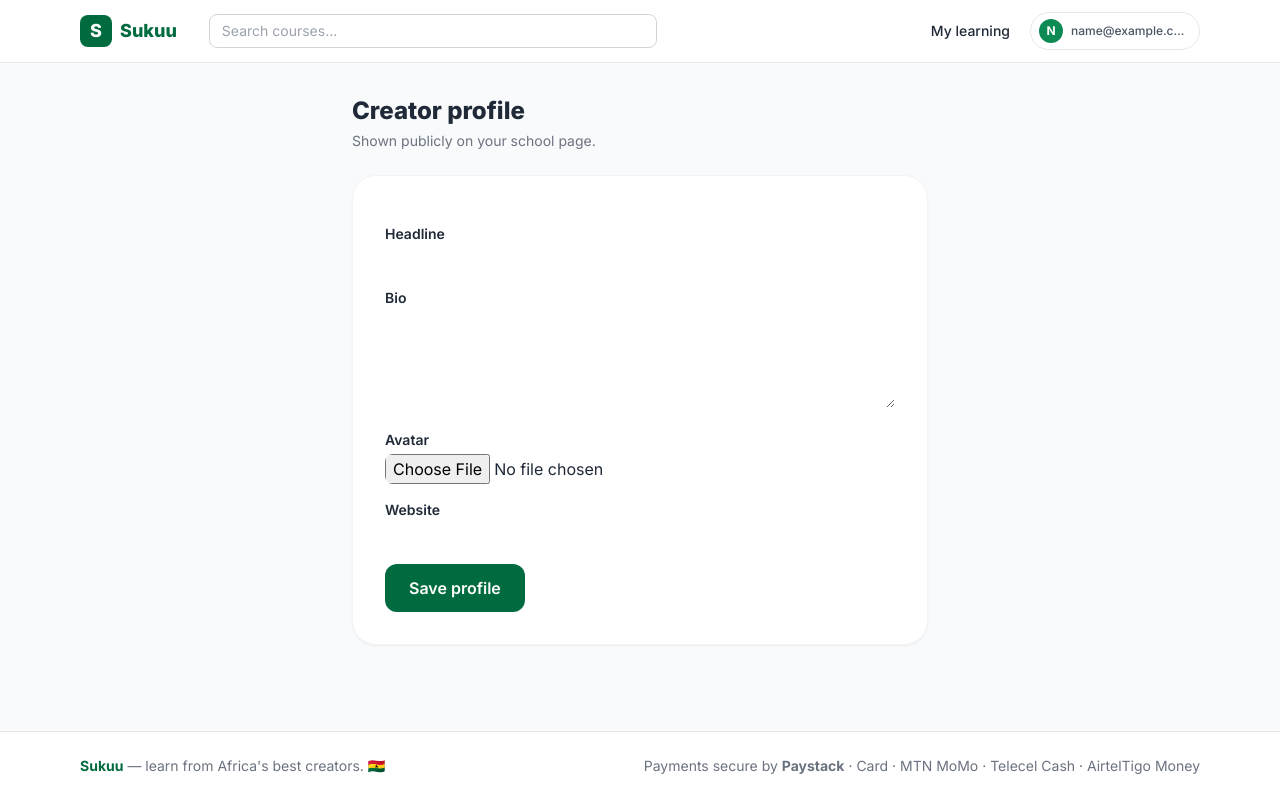
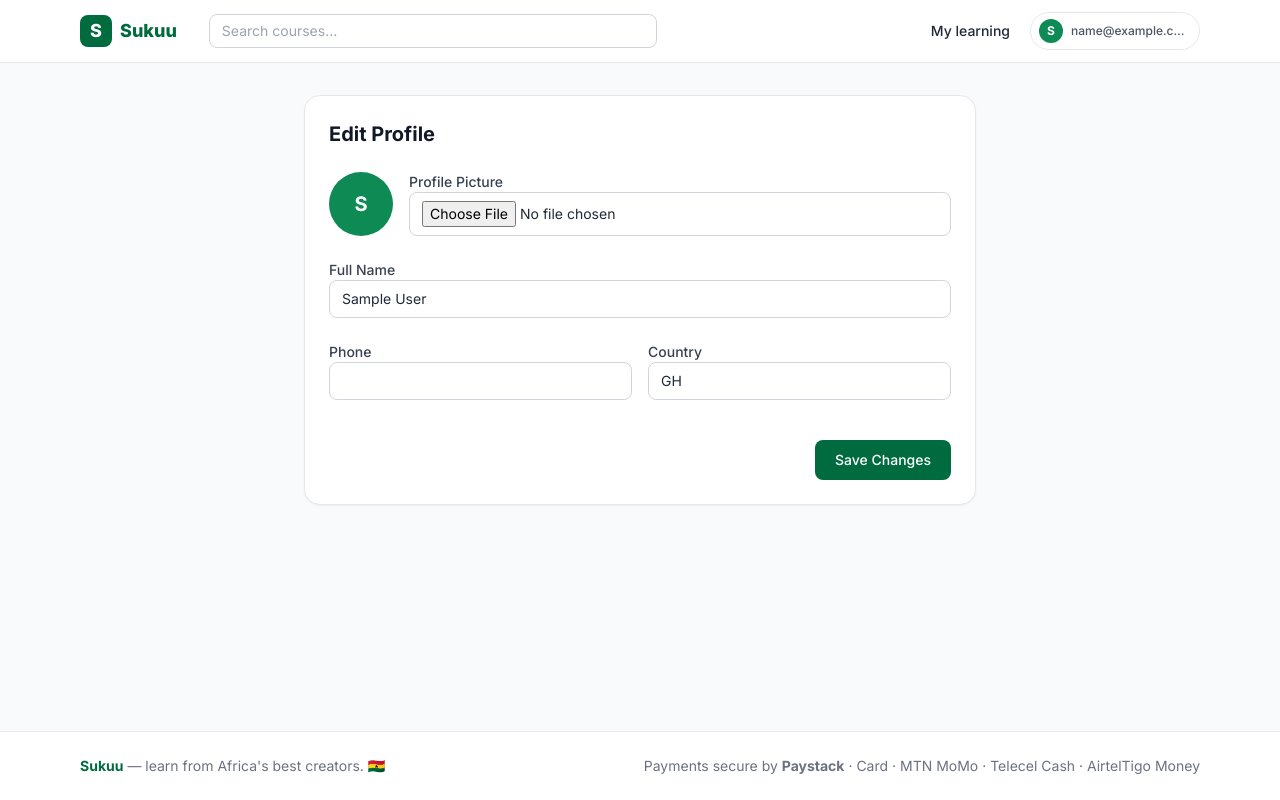
Before and after one commit to judeaquila/Sukuu, a Django app: page /accounts/profile/edit/ in a window 1280 px wide. Run offline with Django 5.2, Linux system fonts and the light colour scheme; the visitor is signed in with stand-in values (Sample User, id 1); data comes from the database, SQL or seed files in the repository; some libraries are stand-ins or nearby versions.

Commit message:
Added avatars for creators and students

```diff
--- a/accounts/forms.py
+++ b/accounts/forms.py
@@ -17,18 +17,28 @@ class SignUpForm(UserCreationForm):
 
     def save(self, commit=True):
         user = super().save(commit=False)
-        user.username = user.email  # keep username column filled
+        user.username = user.email
         if commit:
             user.save()
             if user.is_creator:
                 CreatorProfile.objects.get_or_create(user=user)
         return user
 
+class UserProfileForm(forms.ModelForm):
+    class Meta:
+        model = User
+        fields = ("full_name", "phone", "country", "avatar")
+
+    def __init__(self, *args, **kwargs):
+        super().__init__(*args, **kwargs)
+        for field in self.fields.values():
+            css = field.widget.attrs.get("class", "")
+            field.widget.attrs["class"] = f"{css} w-full rounded-lg border border-gray-300 px-3 py-2 text-sm focus:border-brand focus:ring-1 focus:ring-brand outline-none".strip()
 
 class CreatorProfileForm(forms.ModelForm):
     class Meta:
         model = CreatorProfile
-        fields = ("headline", "bio", "avatar", "website")
+        fields = ("headline", "bio", "website")
         widgets = {
             "bio": forms.Textarea(attrs={"rows": 4}),
         }
--- a/accounts/models.py
+++ b/accounts/models.py
@@ -40,6 +40,7 @@ class User(AbstractUser):
     )
     phone = models.CharField(max_length=20, blank=True)
     country = models.CharField(max_length=2, default="GH")
+    avatar = models.ImageField(upload_to="avatars/", blank=True, null=True)
 
     objects = UserManager()
 
@@ -54,7 +55,29 @@ class User(AbstractUser):
 
     @property
     def is_creator(self):
-        return self.role == self.Role.CREATOR  # or superuser managing courses
+        return self.role == self.Role.CREATOR
+
+    @property
+    def avatar_url(self):
+        """Returns the avatar URL from user model, creator profile, or None."""
+        # Check if the main user model has an avatar
+        if self.avatar:
+            return self.avatar.url
+
+        # If they're a creator, check their creator profile avatar
+        try:
+            if self.is_creator and hasattr(self, "creator_profile") and self.creator_profile.avatar:
+                return self.creator_profile.avatar.url
+        except Exception:
+            pass
+
+        return None
+
+    @property
+    def initial(self):
+        """Returns the first letter of the full name or email for fallback."""
+        name = self.full_name or self.email
+        return name[:1].upper() if name else ""
 
 
 class CreatorProfile(models.Model):
--- a/accounts/views.py
+++ b/accounts/views.py
@@ -1,14 +1,13 @@
 from django import forms
 from django.contrib import messages
 from django.contrib.auth import authenticate, login as auth_login
-from django.contrib.auth import views as auth_views
 from django.contrib.auth.decorators import login_required
 from django.shortcuts import get_object_or_404, redirect, render
 from django.urls import reverse
 
 from courses.models import Enrollment
-from .forms import CreatorProfileForm, SignUpForm
-from .models import CreatorProfile, User
+from .forms import CreatorProfileForm, SignUpForm, UserProfileForm
+from .models import User
 
 
 class EmailAuthenticationForm(forms.Form):
@@ -91,13 +90,36 @@ def my_learning(request):
 
 @login_required
 def profile_edit(request):
-    profile = CreatorProfile.objects.get_or_create(user=request.user)[0]
-    form = CreatorProfileForm(request.POST or None, request.FILES or None, instance=profile)
-    if request.method == "POST" and form.is_valid():
-        form.save()
-        messages.success(request, "Profile updated!")
-        return redirect("accounts:my_learning")
-    return render(request, "accounts/profile_edit.html", {"form": form})
+    user = request.user
+    creator_profile = getattr(user, "creator_profile", None)
+
+    if request.method == "POST":
+        user_form = UserProfileForm(request.POST, request.FILES, instance=user)
+        creator_form = (
+            CreatorProfileForm(request.POST, instance=creator_profile)
+            if user.is_creator and creator_profile
+            else None
+        )
+
+        if user_form.is_valid() and (creator_form is None or creator_form.is_valid()):
+            user_form.save()
+            if creator_form:
+                creator_form.save()
+            messages.success(request, "Your profile has been updated successfully.")
+            return redirect("accounts:my_learning")
+    else:
+        user_form = UserProfileForm(instance=user)
+        creator_form = (
+            CreatorProfileForm(instance=creator_profile)
+            if user.is_creator and creator_profile
+            else None
+        )
+
+    context = {
+        "user_form": user_form,
+        "creator_form": creator_form,
+    }
+    return render(request, "accounts/profile_edit.html", context)
 
 
 def creator_public(request, username):
--- a/templates/accounts/my_learning.html
+++ b/templates/accounts/my_learning.html
@@ -2,7 +2,7 @@
 {% block title %}My learning — Sukuu{% endblock %}
 {% block content %}
 <h1 class="text-2xl font-extrabold">My learning</h1>
-<p class="mt-1 text-sm text-gray-500">Welcome back{{ request.user.full_name|default:''|stringformat:"s" }} — continue where you left off.</p>
+<p class="mt-1 text-sm text-gray-500">Welcome back {{ request.user.full_name|default:''|stringformat:"s" }} — continue where you left off.</p>
 
 {% if enrollments %}
   <div class="mt-6 grid gap-6 sm:grid-cols-2 lg:grid-cols-3">
--- a/templates/accounts/profile_edit.html
+++ b/templates/accounts/profile_edit.html
@@ -1,19 +1,75 @@
 {% extends "base.html" %}
-{% block title %}Edit profile — Sukuu{% endblock %}
+
+{% block title %}Edit Profile — Sukuu{% endblock %}
+
 {% block content %}
-<div class="mx-auto max-w-xl">
-  <h1 class="text-2xl font-extrabold">Creator profile</h1>
-  <p class="mt-1 text-sm text-gray-500">Shown publicly on your school page.</p>
-  <form method="post" enctype="multipart/form-data" class="mt-6 space-y-4 rounded-3xl border border-gray-100 bg-white p-8 shadow-sm">
+<div class="mx-auto max-w-2xl rounded-2xl border border-gray-200 bg-white p-6 shadow-sm">
+  <h1 class="mb-6 text-xl font-bold text-gray-900">Edit Profile</h1>
+
+  <form method="post" enctype="multipart/form-data" class="space-y-6">
     {% csrf_token %}
-    {% for field in form %}
+
+    <!-- Avatar Preview & Upload -->
+    <div class="flex items-center gap-4">
+      <div class="flex h-16 w-16 items-center justify-center overflow-hidden rounded-full bg-brand-light text-xl font-bold text-white">
+        {% if user.avatar_url %}
+          <img src="{{ user.avatar_url }}" alt="{{ user.full_name|default:user.email }}" class="h-full w-full object-cover">
+        {% else %}
+          <span>{{ user.initial }}</span>
+        {% endif %}
+      </div>
+      <div class="flex-1">
+        <label for="{{ user_form.avatar.id_for_label }}" class="block text-sm font-medium text-gray-700">Profile Picture</label>
+        {{ user_form.avatar }}
+        {% if user_form.avatar.errors %}
+          <p class="mt-1 text-xs text-red-600">{{ user_form.avatar.errors.0 }}</p>
+        {% endif %}
+      </div>
+    </div>
+
+    <!-- Core User Details -->
+    <div>
+      <label class="block text-sm font-medium text-gray-700">Full Name</label>
+      {{ user_form.full_name }}
+    </div>
+
+    <div class="grid grid-cols-1 gap-4 sm:grid-cols-2">
       <div>
-        <label for="{{ field.id_for_label }}" class="mb-1 block text-sm font-semibold">{{ field.label }}</label>
-        {{ field }}
-        {% for error in field.errors %}<p class="mt-1 text-xs text-red-600">{{ error }}</p>{% endfor %}
+        <label class="block text-sm font-medium text-gray-700">Phone</label>
+        {{ user_form.phone }}
       </div>
-    {% endfor %}
-    <button class="rounded-xl bg-brand px-6 py-3 font-semibold text-white hover:bg-brand-dark">Save profile</button>
+      <div>
+        <label class="block text-sm font-medium text-gray-700">Country</label>
+        {{ user_form.country }}
+      </div>
+    </div>
+
+    <!-- Creator Fields (Shown only for creators) -->
+    {% if creator_form %}
+      <hr class="border-gray-200 my-6">
+      <h2 class="text-lg font-bold text-gray-900">Creator Details</h2>
+
+      <div>
+        <label class="block text-sm font-medium text-gray-700">Headline</label>
+        {{ creator_form.headline }}
+      </div>
+
+      <div>
+        <label class="block text-sm font-medium text-gray-700">Bio</label>
+        {{ creator_form.bio }}
+      </div>
+
+      <div>
+        <label class="block text-sm font-medium text-gray-700">Website</label>
+        {{ creator_form.website }}
+      </div>
+    {% endif %}
+
+    <div class="flex justify-end pt-4">
+      <button type="submit" class="rounded-lg bg-brand px-5 py-2.5 text-sm font-medium text-white hover:bg-brand-dark transition">
+        Save Changes
+      </button>
+    </div>
   </form>
 </div>
 {% endblock %}
--- a/templates/base.html
+++ b/templates/base.html
@@ -62,9 +62,14 @@
           <a href="{% url 'accounts:my_learning' %}" class="rounded-lg px-3 py-2 hover:bg-gray-100">My learning</a>
           <details class="relative">
             <summary class="flex cursor-pointer list-none items-center gap-2 rounded-full border border-gray-200 px-2 py-1.5 hover:bg-gray-50">
-              <span class="flex h-6 w-6 items-center justify-center rounded-full bg-brand-light text-xs font-bold text-white">
-                {{ user.email|slice:":1"|upper }}
-              </span>
+              <div class="flex h-6 w-6 items-center justify-center overflow-hidden rounded-full bg-brand-light text-xs font-bold text-white">
+                {% if user.avatar_url %}
+                  <img src="{{ user.avatar_url }}" alt="{{ user.full_name|default:user.email }}" class="h-full w-full object-cover">
+                {% else %}
+                  <span>{{ user.initial }}</span>
+                {% endif %}
+              </div>
+
               <span class="max-w-[120px] truncate text-xs text-gray-600">{{ user.email }}</span>
             </summary>
             <div class="absolute right-0 mt-2 w-48 rounded-xl border border-gray-100 bg-white p-1 shadow-lg">
```
Also changed, not shown: accounts/migrations/0003_user_avatar.py (added).
